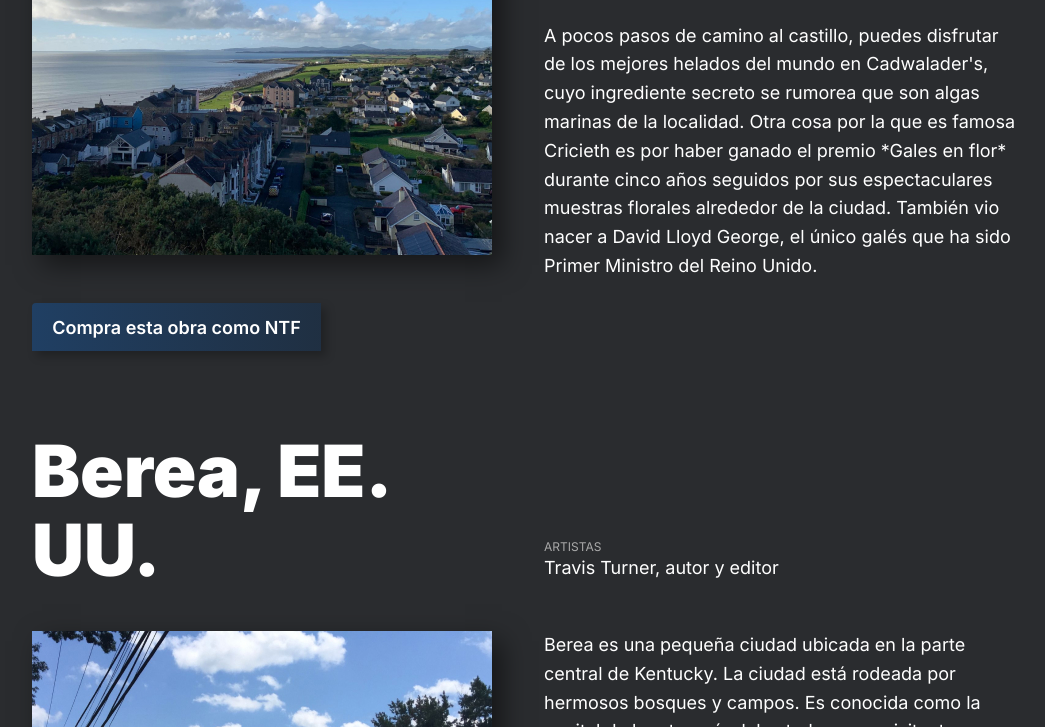
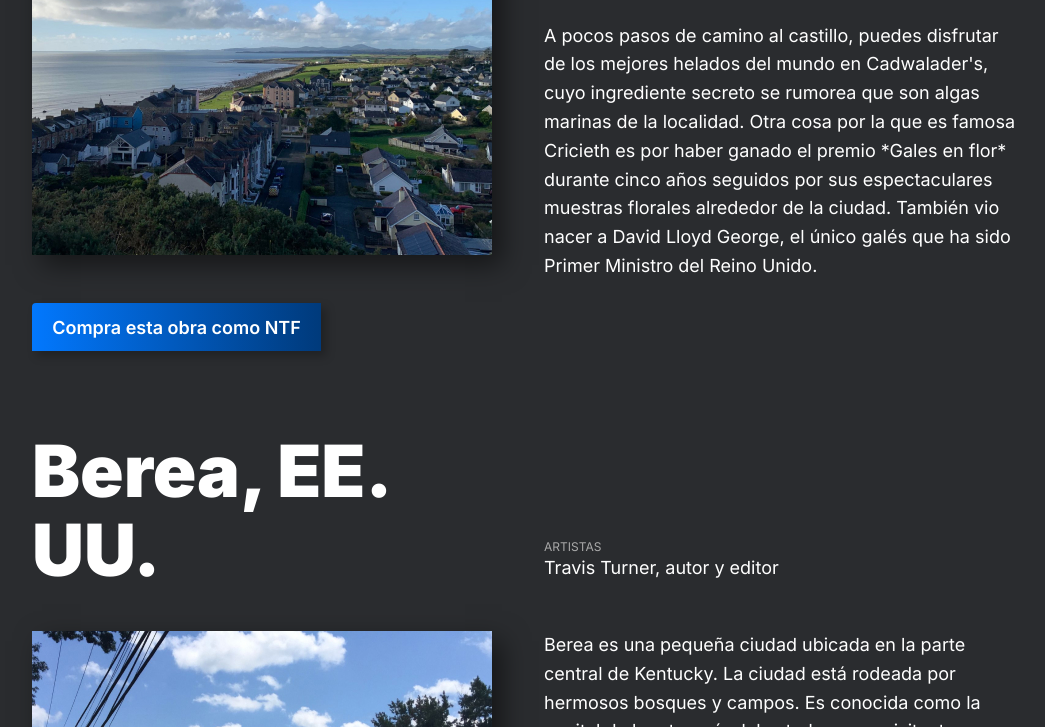
Before and after one commit to EnriqueTT/web_project_homeland, a plain HTML site: page index.html in a window 1280 px wide. In both pictures the pointer is over the button 292 px from the left and 3413 px from the top of the page. Shown: the part 3086-3813 px from the top of the page, without its empty margins (116-1161 px from the left). Drawn offline with Linux system fonts and the light colour scheme.

Commit message:
Correcciones de la plataforma

```diff
--- a/blocks/place.css
+++ b/blocks/place.css
@@ -31,7 +31,7 @@
   grid-area: button;
   width: 289px;
   height: 48px;
-  background: linear-gradient(90deg, #0278fe 0.56%, #003a7b 100%);
+  background: linear-gradient(90deg, #0278fe 0%, #003a7b 99.98%);
   box-shadow: 5px 5px 10px 0px #00000040;
   border: none;
   color: white;
@@ -74,11 +74,7 @@
 }
 
 .place__button:hover {
-  background: linear-gradient(
-    90deg,
-    rgba(2, 120, 254, 0.25) 0%,
-    rgba(0, 58, 123, 0.25) 99.98%
-  );
+  background: linear-gradient(90deg, #0278fe 0%, #003a7b 99.98%);
 }
 
 .place__image:hover {
```
